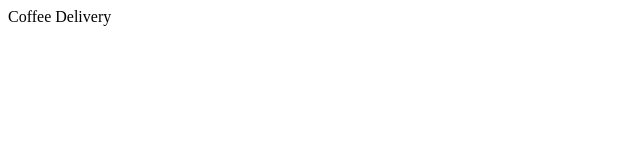
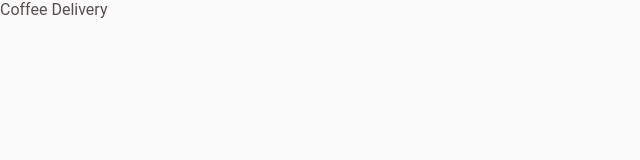
Before and after one commit to rosids/coffee-delivery, a React app: page / in a window 1280 px wide. Shown: the top 160 px of the page, without its empty margins (0-640 px from the left). Built offline with nearby package versions, Linux system fonts and the light colour scheme; the HTML template or start-up script is replaced by a standard one.

Commit message:
configura temas e estilos globais

```diff
--- a/src/App.tsx
+++ b/src/App.tsx
@@ -1,5 +1,16 @@
+import { ThemeProvider } from 'styled-components'
+
+import { GlobalStyle } from './styles/global'
+import { defaultTheme } from './styles/themes/default'
+
 function App() {
-  return <div className="App">Coffee Delivery</div>
+  return (
+    <ThemeProvider theme={defaultTheme}>
+      <div className="App">Coffee Delivery</div>
+
+      <GlobalStyle />
+    </ThemeProvider>
+  )
 }
 
 export default App
--- /dev/null
+++ b/src/styles/global.ts
@@ -0,0 +1,33 @@
+import { createGlobalStyle } from 'styled-components'
+
+export const GlobalStyle = createGlobalStyle`
+  * {
+    margin: 0;
+    padding: 0;
+    box-sizing: border-box;
+  }
+
+  :focus {
+    outline: 0;
+  }
+
+  input:focus, textarea:focus {
+    box-shadow: 0 0 0 2px ${(props) => props.theme['yellow-dark']};
+  }
+
+  button:focus {
+    box-shadow: 0 0 0 2px ${(props) => props.theme.purple};
+  }
+
+  body {
+    background-color: ${(props) => props.theme.background};
+    color: ${(props) => props.theme['base-text']};
+    -webkit-font-smoothing: antialiased;
+  }
+
+  body, input, textarea, button {
+    font-family: 'Roboto', sans-serif;
+    font-weight: 400;
+    font-size: 1rem;
+  }
+`
--- /dev/null
+++ b/src/styles/themes/default.ts
@@ -0,0 +1,21 @@
+export const defaultTheme = {
+  background: '#FAFAFA',
+  white: '#FFFFFF',
+
+  'base-title': '#272221',
+  'base-subtitle': '#403937',
+  'base-text': '#574F4D',
+  'base-label': '#8D8686',
+  'base-hover': '#D7D5D5',
+  'base-button': '#E6E5E5',
+  'base-input': '#EDEDED',
+  'base-card': '#F3F2F2',
+
+  'purple-dark': '#4B2995',
+  purple: '#8047F8',
+  'purple-light': '#EBE5F9',
+
+  'yellow-dark': '#C47F17',
+  yellow: '#DBAC2C',
+  'yellow-light': '#F1E9C9',
+}
```
Also changed, not shown: src/@types/styles.d.ts (added, +8 -0 lines).
